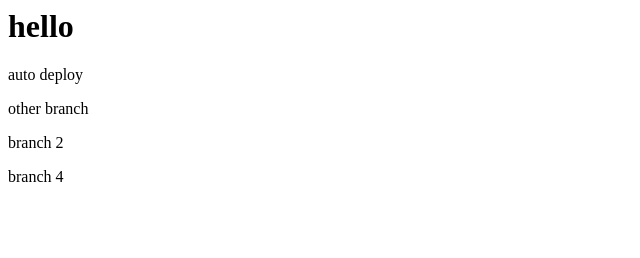
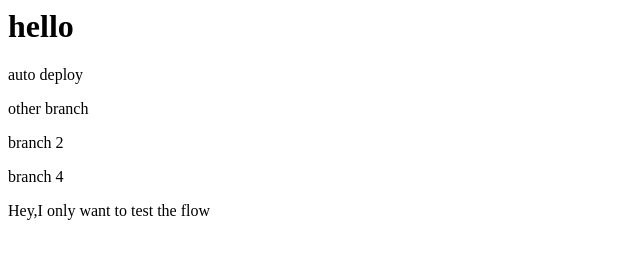
Before and after one commit to opsttan/my-site-github, a plain HTML site: page index.html in a window 1280 px wide. Shown: the whole page, without its empty margins (0-640 px from the left). Drawn offline with Linux system fonts and the light colour scheme.

Commit message:
fix #6 modify the index.html

```diff
--- a/index.html
+++ b/index.html
@@ -5,5 +5,6 @@
 <p>other branch</p>
 <p>branch 2</p>
 <p>branch 4</p>
+<p>Hey,I only want to test the flow</p>
 </body>
 </html>
```
